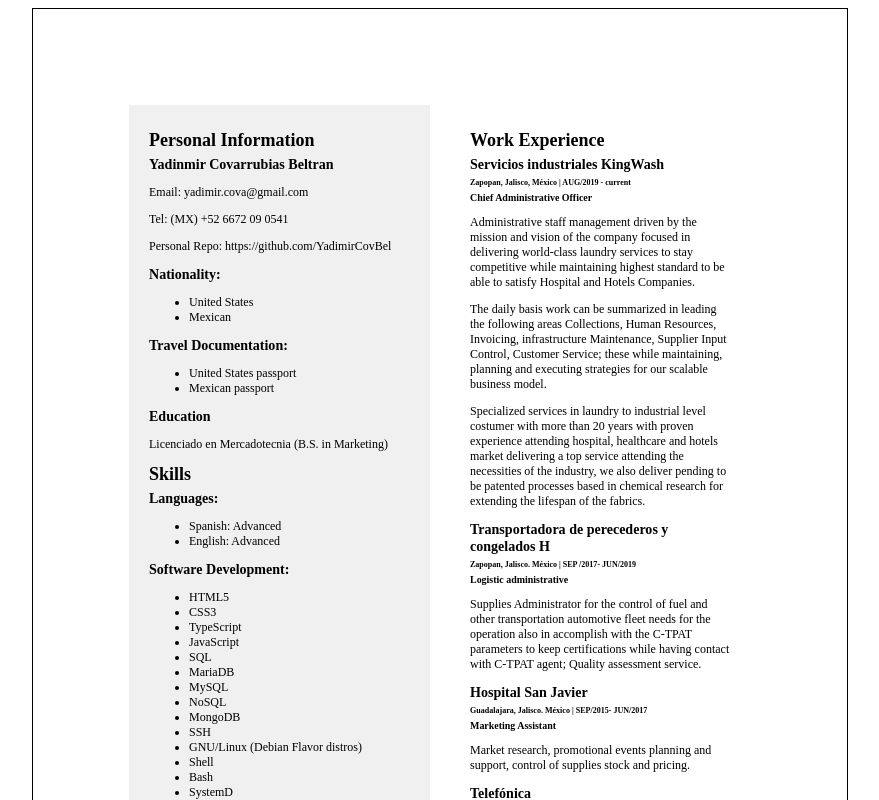
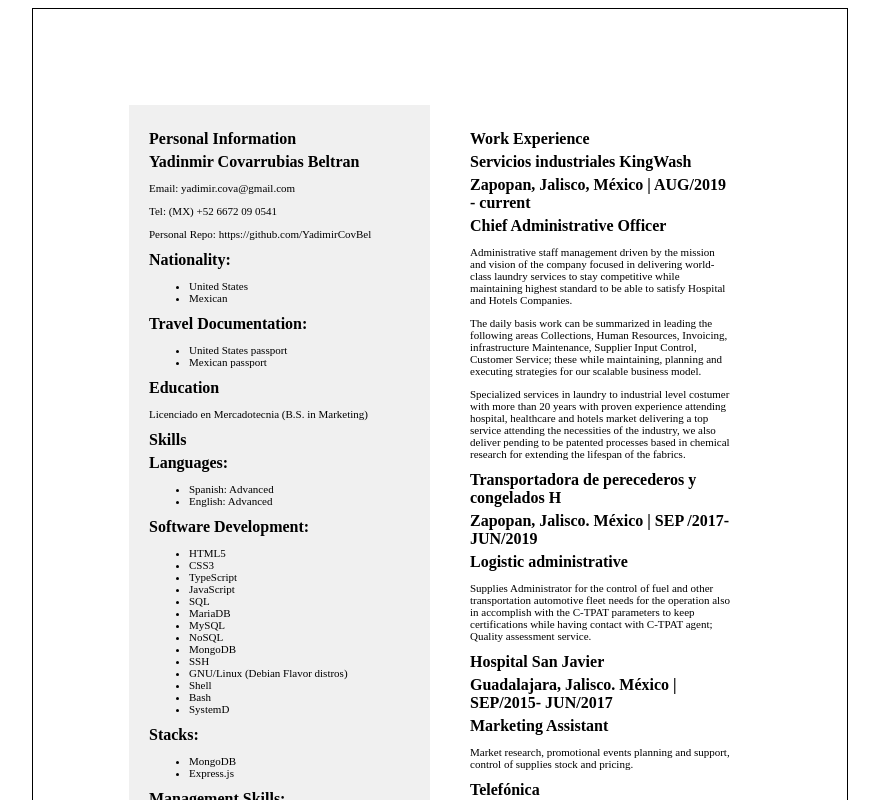
Before and after one commit to YadimirCovBel/cvWebpage, an Angular app in the folder cv-project/: page / in a window 1280 px wide. Shown: the top 800 px of the page, without its empty margins (200-1079 px from the left). Built offline with nearby package versions, Linux system fonts and the light colour scheme.

Commit message:
add a font-size: 16px to the h2,h3,h5,h6

```diff
--- a/cv-project/src/app/cv/cv.component.css
+++ b/cv-project/src/app/cv/cv.component.css
@@ -32,4 +32,5 @@
     margin-top: 5px;
     margin-bottom: 5px;
     padding: 0;
+    font-size: 16px;
   }
```
